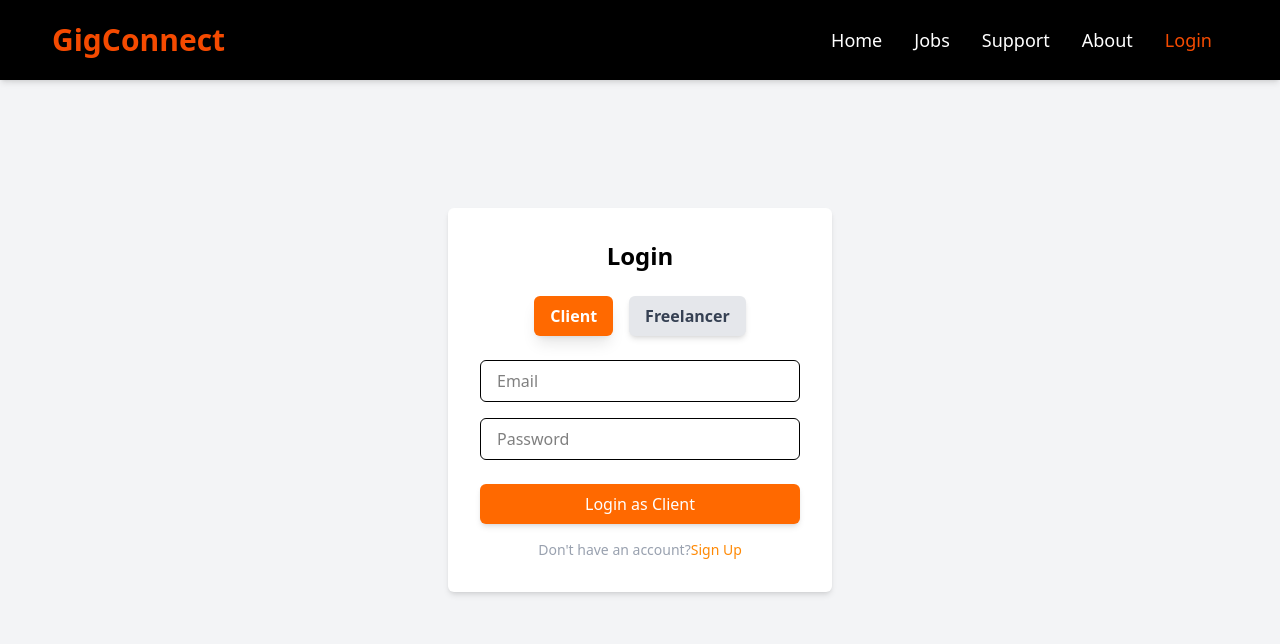
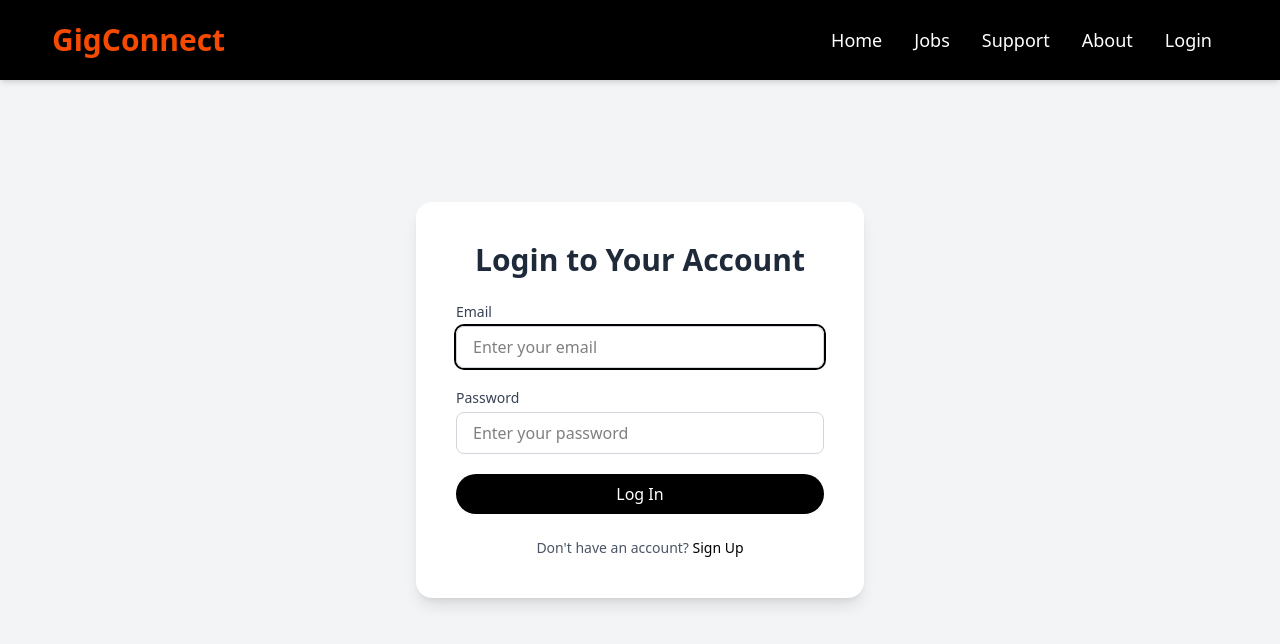
Before and after one commit to shrutirajput227/KaryaChitraaa2, a React (Vite) app: page /login in a window 1280 px wide. Shown: the top 644 px of the page. Built offline with nearby package versions, Linux system fonts and the light colour scheme.

Commit message:
Setup login and signup forms

```diff
--- a/package.json
+++ b/package.json
@@ -11,12 +11,14 @@
   },
   "dependencies": {
     "@tailwindcss/vite": "^4.1.13",
+    "axios": "^1.12.2",
     "framer-motion": "^12.23.12",
     "lucide-react": "^0.544.0",
     "react": "^18.2.0",
     "react-dom": "^18.2.0",
     "react-icons": "^5.5.0",
-    "react-router-dom": "^6.30.1"
+    "react-router-dom": "^6.30.1",
+    "react-toastify": "^11.0.5"
   },
   "devDependencies": {
     "@eslint/js": "^9.33.0",
--- a/src/Jobs.jsx
+++ b/src/Jobs.jsx
@@ -55,7 +55,9 @@ export const Jobs = () => {
               </p>
               <p className="text-gray-700 mb-4">{job.description}</p>
               <button className="w-full px-4 py-2 bg-orange-500 text-white font-semibold rounded-lg hover:bg-orange-600 transition">
-              Apply Now
+                <a href="/freelancerChat" className="text-black font-medium hover:underline">
+                  Connect with Us
+                </a>
               </button>
             </div>
           ))}
--- a/src/Login.jsx
+++ b/src/Login.jsx
@@ -1,83 +1,119 @@
 import React, { useState } from "react";
+import { ToastContainer } from "react-toastify";
+import { handleError, handleSuccess } from "./utils";
+import { useNavigate } from "react-router-dom";
 
 export const Login = () => {
-  const [role, setRole] = useState("client");
-  const [email, setEmail] = useState("");
-  const [password, setPassword] = useState("");
+  const [loginInfo, setLoginInfo] = useState({
+    email: "",
+    password: "",
+  });
 
-  const handleSubmit = (e) => {
+  const navigate = useNavigate();
+
+  const handleChange = (e) => {
+    const { name, value } = e.target;
+    setLoginInfo({ ...loginInfo, [name]: value });
+  };
+
+  const handleLogin = async (e) => {
     e.preventDefault();
-    alert(`Logging in as ${role}\nEmail: ${email}\nPassword: ${password}`);
+    const { email, password } = loginInfo;
+
+    if (!email || !password) {
+      return handleError("Please fill all the fields");
+    }
+
+    try {
+      const url = "http://localhost:5000/api/auth/login";
+      const response = await fetch(url, {
+        method: "POST",
+        headers: { "Content-Type": "application/json" },
+        body: JSON.stringify(loginInfo),
+      });
+
+      const result = await response.json();
+
+      if (response.ok) {
+        const { token, name, role } = result;
+
+
+        localStorage.setItem("Token", token);
+        localStorage.setItem("loggedInUser", name);
+        localStorage.setItem("role", role);
+
+        handleSuccess("Logged in successfully!");
+
+        setTimeout(() => {
+          if (role === "Client") {
+            navigate("/clientDashboard");
+          } else if (role === "Freelancer") {
+            navigate("/");
+          } else {
+            navigate("/freelancer-dashboard");
+          }
+        }, 1000);
+      } else {
+        handleError(result.message || "Login failed");
+      }
+    } catch (err) {
+      handleError(err.message || "Server error");
+    }
   };
 
   return (
-    <div className="min-h-screen flex items-center justify-center bg-gray-100">
-      <form
-        onSubmit={handleSubmit}
-        className="bg-white p-8 rounded-md shadow-md w-96"
-      >
-        <h2 className="text-2xl font-bold mb-6 text-center">Login</h2>
+    <div className="flex items-center justify-center min-h-screen bg-gray-100 px-4 sm:px-6 md:px-12">
+      <div className="w-full max-w-md bg-white rounded-2xl shadow-lg p-6 sm:p-8 md:p-10">
+        <h2 className="text-2xl sm:text-3xl font-bold text-center text-gray-800 mb-6">
+          Login to Your Account
+        </h2>
 
-        <div className="flex justify-center mb-6 space-x-4">
-          <button
-            type="button"
-            onClick={() => setRole("client")}
-            className={`
-              px-4 py-2 rounded-md font-semibold
-              transition transform duration-150
-              ${
-                role === "client"
-                  ? "bg-orange-500 text-white shadow-lg translate-y-0"
-                  : "bg-gray-200 text-gray-700 shadow-md hover:translate-y-[-2px] hover:shadow-lg"
-              }
-            `}
-          >
-            Client
-          </button>
-          <button
-            type="button"
-            onClick={() => setRole("freelancer")}
-            className={`
-              px-4 py-2 rounded-md font-semibold
-              transition transform duration-150
-              ${
-                role === "freelancer"
-                  ? "bg-orange-500 text-white shadow-lg translate-y-0"
-                  : "bg-gray-200 text-gray-700 shadow-md hover:translate-y-[-2px] hover:shadow-lg"
-              }
-            `}
-          >
-            Freelancer
-          </button>
+        <form className="space-y-5" onSubmit={handleLogin}>
+          <div>
+            <label className="block text-sm font-medium text-gray-700 mb-1">
+              Email
+            </label>
+            <input
+              type="email"
+              name="email"
+              placeholder="Enter your email"
+              className="w-full px-4 py-2 border border-gray-300 rounded-lg focus:ring-2 focus:ring-black focus:outline-none"
+              value={loginInfo.email}
+              onChange={handleChange}
+              autoFocus
+            />
           </div>
 
-        <input
-          type="email"
-          placeholder="Email"
-          value={email}
-          onChange={(e) => setEmail(e.target.value)}
-          className="w-full px-4 py-2 mb-4 border rounded-md focus:outline-none focus:ring-2 focus:ring-orange-400"
-        />
+          <div>
+            <label className="block text-sm font-medium text-gray-700 mb-1">
+              Password
+            </label>
             <input
               type="password"
-          placeholder="Password"
-          value={password}
-          onChange={(e) => setPassword(e.target.value)}
-          className="w-full px-4 py-2 mb-6 border rounded-md focus:outline-none focus:ring-2 focus:ring-orange-400"
+              name="password"
+              placeholder="Enter your password"
+              className="w-full px-4 py-2 border border-gray-300 rounded-lg focus:ring-2 focus:ring-black focus:outline-none"
+              value={loginInfo.password}
+              onChange={handleChange}
             />
+          </div>
 
           <button
             type="submit"
-          className="w-full bg-orange-500 text-white py-2 rounded-md hover:bg-orange-600 shadow-md hover:shadow-lg transition transform hover:-translate-y-1"
+            className="w-full bg-black text-white py-2 rounded-full hover:bg-gray-800 transition"
           >
-          Login as {role.charAt(0).toUpperCase() + role.slice(1)}
+            Log In
           </button>
-         <p class="text-sm text-gray-400 mt-4 text-center">
-         Don't have an account?
-         <a href="/register" class="text-orange-400 hover:underline">Sign Up</a>
+        </form>
+
+        <p className="text-center text-sm text-gray-600 mt-6">
+          Don't have an account?{" "}
+          <a href="/register" className="text-black font-medium hover:underline">
+            Sign Up
+          </a>
         </p>
-      </form>
+      </div>
+      <ToastContainer />
     </div>
   );
-
 };
--- a/src/Register.jsx
+++ b/src/Register.jsx
@@ -1,63 +1,106 @@
-import React from "react";
-import { useState } from "react";
+import React, { useState } from "react";
+import { ToastContainer } from "react-toastify";
+import { handleError, handleSuccess } from "./utils";
+import { useNavigate } from "react-router-dom";
 
 export const Register = () => {
-  const [activeTab, setActiveTab] = useState("user");
+  const [signupInfo, setSignupInfo] = useState({
+    name: "",
+    email: "",
+    password: "",
+    confirmPassword: "",
+    role: "Freelancer",
+  });
+
+  const navigate = useNavigate();
+
+  const handleChange = (e) => {
+    const { name, value } = e.target;
+    setSignupInfo({ ...signupInfo, [name]: value });
+  };
+
+  const handleSignup = async (e) => {
+    e.preventDefault();
+    const { name, email, password, confirmPassword, role } = signupInfo;
+
+    if (!name || !email || !password || !confirmPassword || !role) {
+      return handleError("Please fill all the fields");
+    }
+
+    if (password !== confirmPassword) {
+      return handleError("Passwords do not match");
+    }
+
+    try {
+      const url = "http://localhost:5000/api/auth/register";
+      const response = await fetch(url, {
+        method: "POST",
+        headers: { "Content-Type": "application/json" },
+        body: JSON.stringify(signupInfo),
+      });
+
+      const result = await response.json();
+
+      if (response.ok) {
+        handleSuccess("Registered successfully!");
+        setTimeout(() => navigate("/login"), 1000);
+      } else {
+        handleError(result.message || "Registration failed");
+      }
+    } catch (err) {
+      handleError(err.message || "Server error");
+    }
+  };
+
   return (
-    <div>
-    <div className="flex mt-20 items-center justify-center min-h-screen bg-gray-100 px-4 sm:px-6 md:px-12">
-      <div className="w-full max-w-md bg-white rounded-2xl shadow-lg p-8">
+    <div className="flex mt-10 items-center justify-center min-h-screen bg-gray-100 px-4 sm:px-6 md:px-12">
+      <div className="w-full max-w-md bg-white rounded-2xl shadow-lg p-6 sm:p-8 md:p-10">
         <h2 className="text-2xl sm:text-3xl font-bold text-center text-gray-800 mb-6">
           Create an Account
         </h2>
 
-        {/* Tabs */}
-        <div className="flex justify-center mb-6">
-          <button
-            className={`px-4 py-2 w-1/2 text-sm sm:text-base font-semibold rounded-l-lg ${
-              activeTab === "user"
-                ? "bg-black text-white"
-                : "bg-gray-200 text-gray-700"
-            }`}
-            onClick={() => setActiveTab("user")}
-          >
-            User
-          </button>
-          <button
-            className={`px-4 py-2 w-1/2 text-sm sm:text-base font-semibold rounded-r-lg ${
-              activeTab === "freelancer"
-                ? "bg-black text-white"
-                : "bg-gray-200 text-gray-700"
-            }`}
-            onClick={() => setActiveTab("freelancer")}
-          >
-            Freelancer
-          </button>
-        </div>
-
-        {/* User Form */}
-        {activeTab === "user" && (
-          <form className="space-y-5">
+        <form className="space-y-5" onSubmit={handleSignup}>
           <div>
             <label className="block text-sm font-medium text-gray-700 mb-1">
               Full Name
             </label>
             <input
               type="text"
+              name="name"
               placeholder="Enter your full name"
               className="w-full px-4 py-2 border border-gray-300 rounded-lg focus:ring-2 focus:ring-black focus:outline-none"
+              value={signupInfo.name}
+              onChange={handleChange}
+              autoFocus
             />
           </div>
-
           <div>
             <label className="block text-sm font-medium text-gray-700 mb-1">
               Email
             </label>
             <input
               type="email"
+              name="email"
               placeholder="Enter your email"
               className="w-full px-4 py-2 border border-gray-300 rounded-lg focus:ring-2 focus:ring-black focus:outline-none"
+              value={signupInfo.email}
+              onChange={handleChange}
             />
+          </div>
+
+          <div>
+            <label className="block text-sm font-medium text-gray-700 mb-1">
+              Role
+            </label>
+            <select
+              name="role"
+              className="w-full px-4 py-2 border border-gray-300 rounded-lg focus:ring-2 focus:ring-black focus:outline-none"
+              value={signupInfo.role}
+              onChange={handleChange}
+            >
+              <option value="Client">Client</option>
+              <option value="Freelancer">Freelancer</option>
+            </select>
           </div>
 
           <div>
@@ -66,8 +109,11 @@ export const Register = () => {
             </label>
             <input
               type="password"
+              name="password"
               placeholder="Enter your password"
               className="w-full px-4 py-2 border border-gray-300 rounded-lg focus:ring-2 focus:ring-black focus:outline-none"
+              value={signupInfo.password}
+              onChange={handleChange}
             />
           </div>
 
@@ -77,8 +123,11 @@ export const Register = () => {
             </label>
             <input
               type="password"
+              name="confirmPassword"
               placeholder="Confirm your password"
               className="w-full px-4 py-2 border border-gray-300 rounded-lg focus:ring-2 focus:ring-black focus:outline-none"
+              value={signupInfo.confirmPassword}
+              onChange={handleChange}
             />
           </div>
 
@@ -89,74 +138,6 @@ export const Register = () => {
             Sign Up
           </button>
         </form>
-        )}
-
-        {/* Freelancer Form */}
-        {activeTab === "freelancer" && (
-          <form className="space-y-5">
-            <div>
-              <label className="block text-sm font-medium text-gray-700 mb-1">
-                Full Name
-              </label>
-              <input
-                type="text"
-                placeholder="Enter your full name"
-                className="w-full px-4 py-2 border border-gray-300 rounded-lg focus:ring-2 focus:ring-black focus:outline-none"
-              />
-            </div>
-
-            <div>
-              <label className="block text-sm font-medium text-gray-700 mb-1">
-                Email
-              </label>
-              <input
-                type="email"
-                placeholder="Enter your email"
-                className="w-full px-4 py-2 border border-gray-300 rounded-lg focus:ring-2 focus:ring-black focus:outline-none"
-              />
-            </div>
-
-            <div>
-              <label className="block text-sm font-medium text-gray-700 mb-1">
-                Skills
-              </label>
-              <input
-                type="text"
-                placeholder="e.g. Web Development, Design"
-                className="w-full px-4 py-2 border border-gray-300 rounded-lg focus:ring-2 focus:ring-black focus:outline-none"
-              />
-            </div>
-
-            <div>
-              <label className="block text-sm font-medium text-gray-700 mb-1">
-                Password
-              </label>
-              <input
-                type="password"
-                placeholder="Enter your Password"
-                className="w-full px-4 py-2 border border-gray-300 rounded-lg focus:ring-2 focus:ring-black focus:outline-none"
-              />
-            </div>
-
-            <div>
-              <label className="block text-sm font-medium text-gray-700 mb-1">
-                Confirm Password
-              </label>
-              <input
-                type="password"
-                placeholder="Confirm your Password"
-                className="w-full px-4 py-2 border border-gray-300 rounded-lg focus:ring-2 focus:ring-black focus:outline-none"
-              />
-            </div>
-
-            <button
-              type="submit"
-              className="w-full bg-black text-white py-2 rounded-full hover:bg-gray-800 transition"
-            >
-              Register as Freelancer
-            </button>
-          </form>
-        )}
 
         <p className="text-center text-sm text-gray-600 mt-6">
           Already have an account?{" "}
@@ -165,8 +146,7 @@ export const Register = () => {
           </a>
         </p>
       </div>
+      <ToastContainer />
     </div>
-
-    </div>
-  )
+  );
 };
--- a/src/navbar.jsx
+++ b/src/navbar.jsx
@@ -1,25 +1,35 @@
-import React, { useState } from "react";
+import React, { useState, useEffect } from "react";
 import { useNavigate, useLocation } from "react-router-dom";
 import { motion, AnimatePresence } from "framer-motion";
 import { Menu, X } from "lucide-react";
-import { FaFacebook, FaInstagram, FaLinkedin, FaTwitter, FaYoutube } from "react-icons/fa";
 
 export default function Navbar() {
   const navigate = useNavigate();
-  const location = useLocation(); // 👈 get current route
+  const location = useLocation();
   const [isOpen, setIsOpen] = useState(false);
+  const [loggedInUser, setLoggedInUser] = useState("");
+
+  useEffect(() => {
+    setLoggedInUser(localStorage.getItem("loggedInUser"));
+  }, []);
+
+  const handleLogout = () => {
+    localStorage.removeItem("token");
+    localStorage.removeItem("loggedInUser");
+    setLoggedInUser("");
+    navigate("/login");
+  };
 
   const links = [
     { name: "Home", path: "/" },
     { name: "Jobs", path: "/job" },
     { name: "Support", path: "/support" },
     { name: "About", path: "/about" },
-    { name: "Login", path: "/login" },
   ];
 
   return (
     <div>
-      <nav className="w-full bg-black shadow-md fixed top-0 left-0 z-50 px-6 py-2 fixed top-0">
+      <nav className="w-full bg-black shadow-md fixed top-0 left-0 z-50 px-6 py-2">
         <div className="max-w-7xl mx-5 flex justify-between items-center h-16 px-0">
           <h1
             className="font-bold p-2 m-0 text-3xl text-orange-600 cursor-pointer"
@@ -27,17 +37,14 @@ export default function Navbar() {
           >
             GigConnect
           </h1>
-
-          {/* Desktop Menu */}
-          <div className="hidden md:flex space-x-8 ml-auto mr-6 relative">
+          <div className="hidden md:flex space-x-8 ml-auto mr-6 relative items-center">
             {links.map((link) => (
               <motion.span
                 key={link.name}
-                className={`text-lg font-medium cursor-pointer ${
-                  location.pathname === link.path
-                    ? "text-orange-600" // active link
+                className={`text-lg font-medium cursor-pointer ${location.pathname === link.path
+                    ? "text-orange-600"
                     : "text-white hover:text-orange-600"
-                }`}
+                  }`}
                 whileHover={{ scale: 1.1 }}
                 whileTap={{ scale: 0.95 }}
                 onClick={() => navigate(link.path)}
@@ -45,9 +52,31 @@ export default function Navbar() {
                 {link.name}
               </motion.span>
             ))}
+
+            {loggedInUser ? (
+              <div className="flex items-center space-x-4">
+                <span className="text-white font-semibold">
+                  {loggedInUser}
+                </span>
+                <button
+                  onClick={handleLogout}
+                  className="px-3 py-1 bg-orange-600 text-white rounded-lg hover:bg-orange-700"
+                >
+                  Logout
+                </button>
+              </div>
+            ) : (
+              <motion.span
+                className="text-lg font-medium cursor-pointer text-white hover:text-orange-600"
+                whileHover={{ scale: 1.1 }}
+                whileTap={{ scale: 0.95 }}
+                onClick={() => navigate("/login")}
+              >
+                Login
+              </motion.span>
+            )}
           </div>
 
-          {/* Mobile Menu Toggle */}
           <button
             className="md:hidden text-white focus:outline-none"
             onClick={() => setIsOpen(!isOpen)}
@@ -56,7 +85,6 @@ export default function Navbar() {
           </button>
         </div>
 
-        {/* Mobile Menu */}
         <AnimatePresence>
           {isOpen && (
             <motion.div
@@ -69,11 +97,10 @@ export default function Navbar() {
               {links.map((link) => (
                 <motion.span
                   key={link.name}
-                  className={`text-lg font-medium cursor-pointer ${
-                    location.pathname === link.path
+                  className={`text-lg font-medium cursor-pointer ${location.pathname === link.path
                       ? "text-orange-600"
                       : "text-white hover:text-orange-600"
-                  }`}
+                    }`}
                   whileHover={{ scale: 1.1 }}
                   whileTap={{ scale: 0.95 }}
                   onClick={() => {
@@ -84,6 +111,35 @@ export default function Navbar() {
                   {link.name}
                 </motion.span>
               ))}
+
+              {loggedInUser ? (
+                <div className="flex flex-col items-center space-y-3">
+                  <span className="text-white font-semibold">
+                    {loggedInUser}
+                  </span>
+                  <button
+                    onClick={() => {
+                      handleLogout();
+                      setIsOpen(false);
+                    }}
+                    className="px-3 py-1 bg-orange-600 text-white rounded-lg hover:bg-orange-700"
+                  >
+                    Logout
+                  </button>
+                </div>
+              ) : (
+                <motion.span
+                  className="text-lg font-medium cursor-pointer text-white hover:text-orange-600"
+                  whileHover={{ scale: 1.1 }}
+                  whileTap={{ scale: 0.95 }}
+                  onClick={() => {
+                    navigate("/login");
+                    setIsOpen(false);
+                  }}
+                >
+                  Login
+                </motion.span>
+              )}
             </motion.div>
           )}
         </AnimatePresence>
--- /dev/null
+++ b/src/utils.jsx
@@ -0,0 +1,13 @@
+import {toast} from "react-toastify";
+
+export const handleSuccess = (msg) => {
+    toast.success(msg, {
+        position: "top-right"
+    });
+}
+
+export const handleError = (msg) => {
+    toast.error(msg, {
+        position: "top-right"
+    });
+}
```
Also changed, not shown: src/App.jsx (+3 -12 lines), src/FreelancerChat.jsx (added, +11 -0 lines), src/HomePage.jsx (+4 -14 lines), src/components/ProtectedRoute.jsx (deleted, +0 -8 lines), 1 other file (tests, documents, lock files or other folders). Lines whose indentation alone changed are shown as unchanged.
